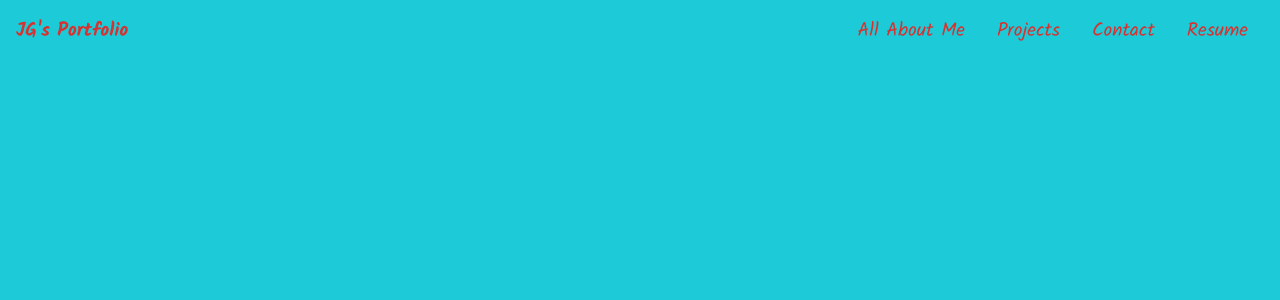
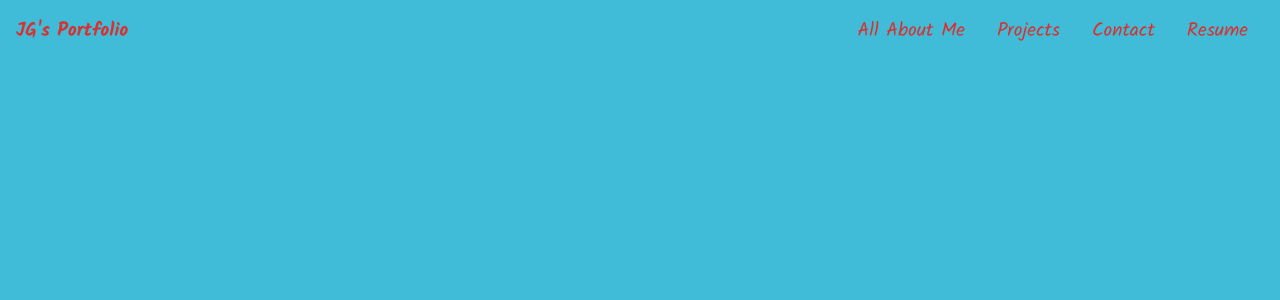
Before and after one commit to Jadyngg19/portfolio-remastered, a React (Create React App) app in the folder portfolio-remastered/: page / in a window 1280 px wide. Shown: the top 300 px of the page. Built offline with nearby package versions, Linux system fonts and the light colour scheme.

Commit message:
Trying a different color on navbar again

```diff
--- a/portfolio-remastered/src/index.css
+++ b/portfolio-remastered/src/index.css
@@ -7,7 +7,7 @@
 }
 
 body{
-    background-color: #1CCAD8;
+    background-color: #40BCD8;
 }
 
 h1, h4, p, a{
```
